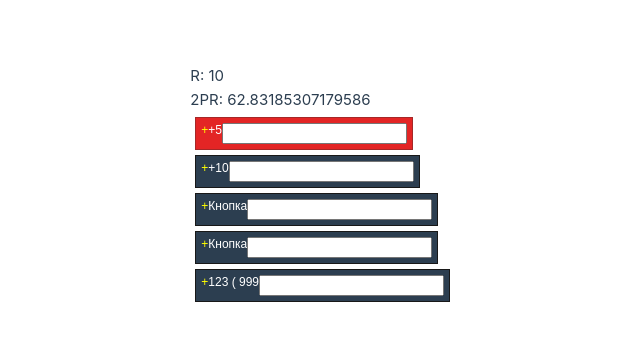
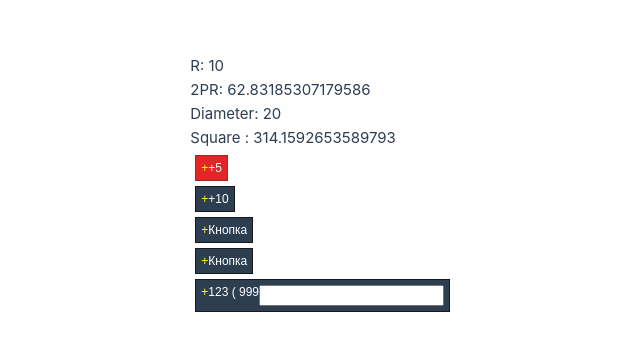
Before and after one commit to reznikovkg/vue-3-docker-compose, a Vue app in the folder vue/: page / in a window 1280 px wide. Shown: the part 215-566 px from the top of the page, without its empty margins (185-825 px from the left). Built offline with nearby package versions, Linux system fonts and the light colour scheme.

Commit message:
добавил новые поля для нахождения диаметра и площади, добавил пропс для управления оторбражения поля ввода на кнопке

```diff
--- a/vue/src/components/pages/IndexPage.vue
+++ b/vue/src/components/pages/IndexPage.vue
@@ -6,12 +6,18 @@
     <div>
       2PR: {{ c2pr }}
     </div>
+    <div>
+      Diameter: {{ diameter }}
+    </div>
+    <div>
+      Square : {{ square }}
+    </div>
 
     <CustomButton :type="'red'" @click="() => addCount(5)">+5</CustomButton>
     <CustomButton @click="() => addCount(10)">+10</CustomButton>
     <CustomButton @click="() => addCount(10)"></CustomButton>
     <CustomButton @click="() => addCount(10)" />
-    <CustomButton @click="() => addCount(10)" @len="(v) => check(v)">
+    <CustomButton :showInput = "true" @click="() => addCount(10)" @len="(v) => check(v)">
       123
       <template #count>
         999
@@ -37,6 +43,12 @@ export default {
   computed: {
     c2pr() {
       return 2 * Math.PI * this.count
+    },
+    diameter() {
+      return 2 * this.count
+    },
+    square() {
+      return Math.PI * this.count * this.count
     }
   },
   methods: {
--- a/vue/src/components/ui/CustomButton.vue
+++ b/vue/src/components/ui/CustomButton.vue
@@ -7,7 +7,7 @@
     <template v-if="$slots.count">
       (<slot name="count">0</slot>
     </template>
-    <input v-model="text" type="text" @click.stop @input="() => check()">
+    <input v-if = "showInput" v-model="text" type="text" @click.stop @input="() => check()">
   </button>
 
 </template>
@@ -20,6 +20,10 @@ export default {
     type: {
       default: 'default',
       type: String
+    },
+    showInput: {
+      default: false,
+      type: Boolean
     }
   },
   data () {
```
